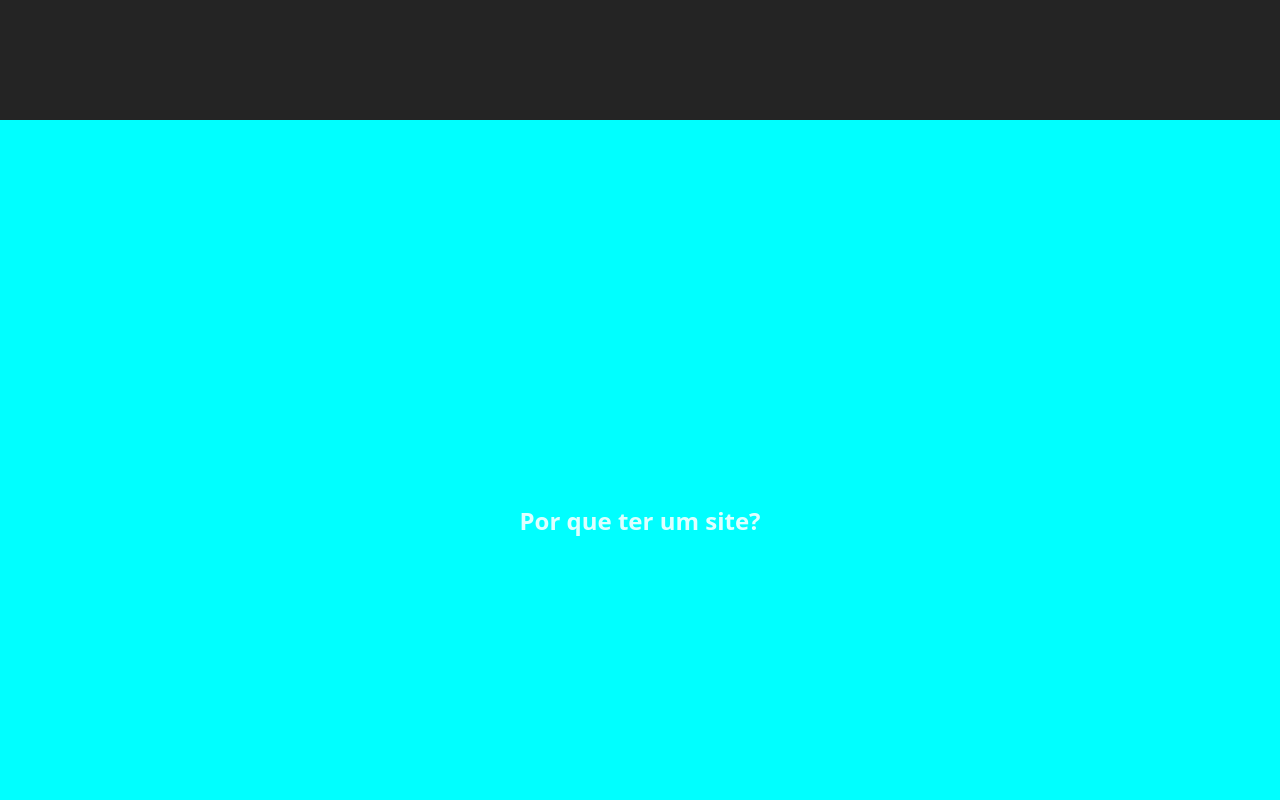
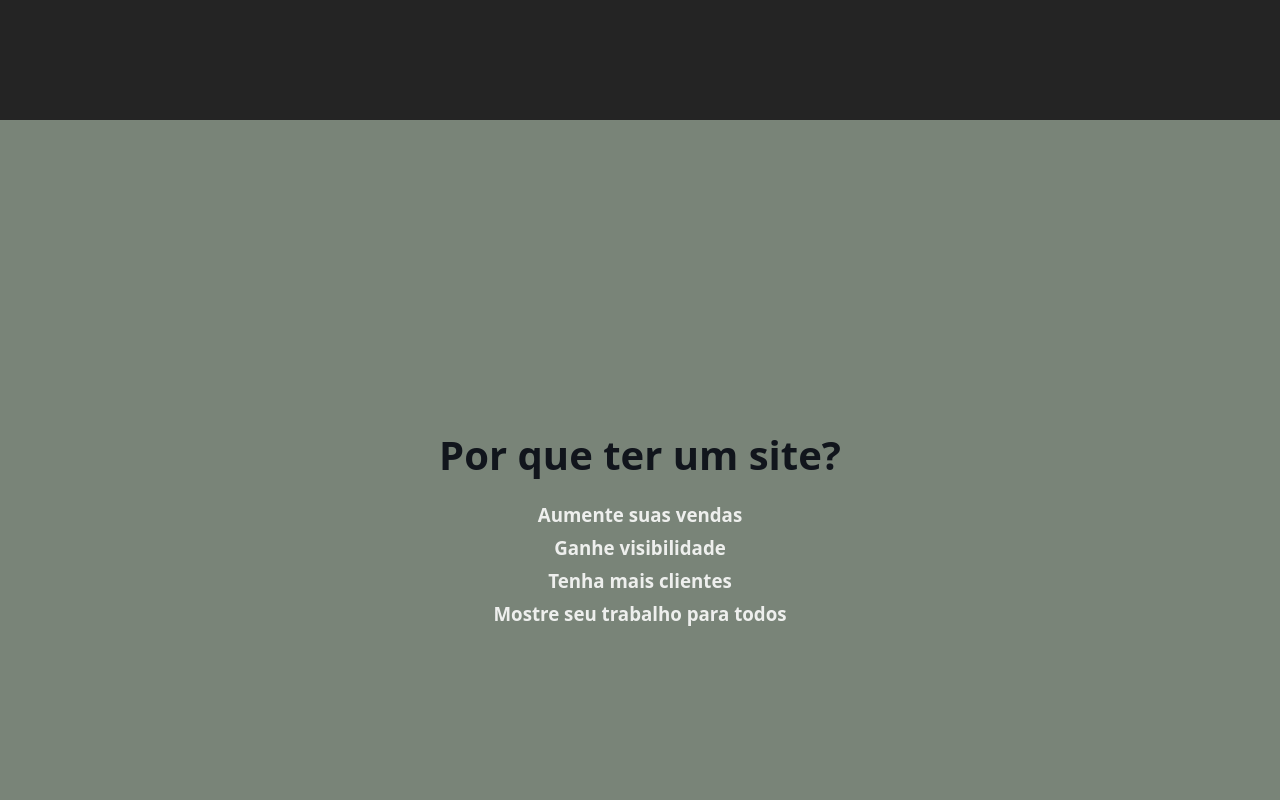
Before and after one commit to MarcusMix/page-web, a React (Vite) app: page / in a window 1280 px wide. Shown: the part 760-1560 px from the top of the page. Built offline with nearby package versions, Linux system fonts and the light colour scheme.

Commit message:
feat: styles and motivation

```diff
--- a/src/components/why/why.jsx
+++ b/src/components/why/why.jsx
@@ -4,7 +4,10 @@ const Why = () => {
     return (
         <WhyContainer id='why'>
             <h2>Por que ter um site?</h2>
-
+            <h3>Aumente suas vendas</h3>
+            <h3>Ganhe visibilidade</h3>
+            <h3>Tenha mais clientes</h3>
+            <h3>Mostre seu trabalho para todos</h3>
         </WhyContainer>
     )
 }
--- a/src/components/why/why.styles.js
+++ b/src/components/why/why.styles.js
@@ -4,6 +4,17 @@ export const WhyContainer = styled.div`
 	display: flex;
 	align-items: center;
 	justify-content: center;
+	flex-direction: column;
 	height: 100vh;
-	background-color: aqua;
+	background-color: #798478;
+
+	& h2 {
+		font-size: 40px;
+		margin: 1rem;
+		color: #11151C;
+	}
+
+	& h3 {
+		margin: .25rem;
+	}
 `;
```
